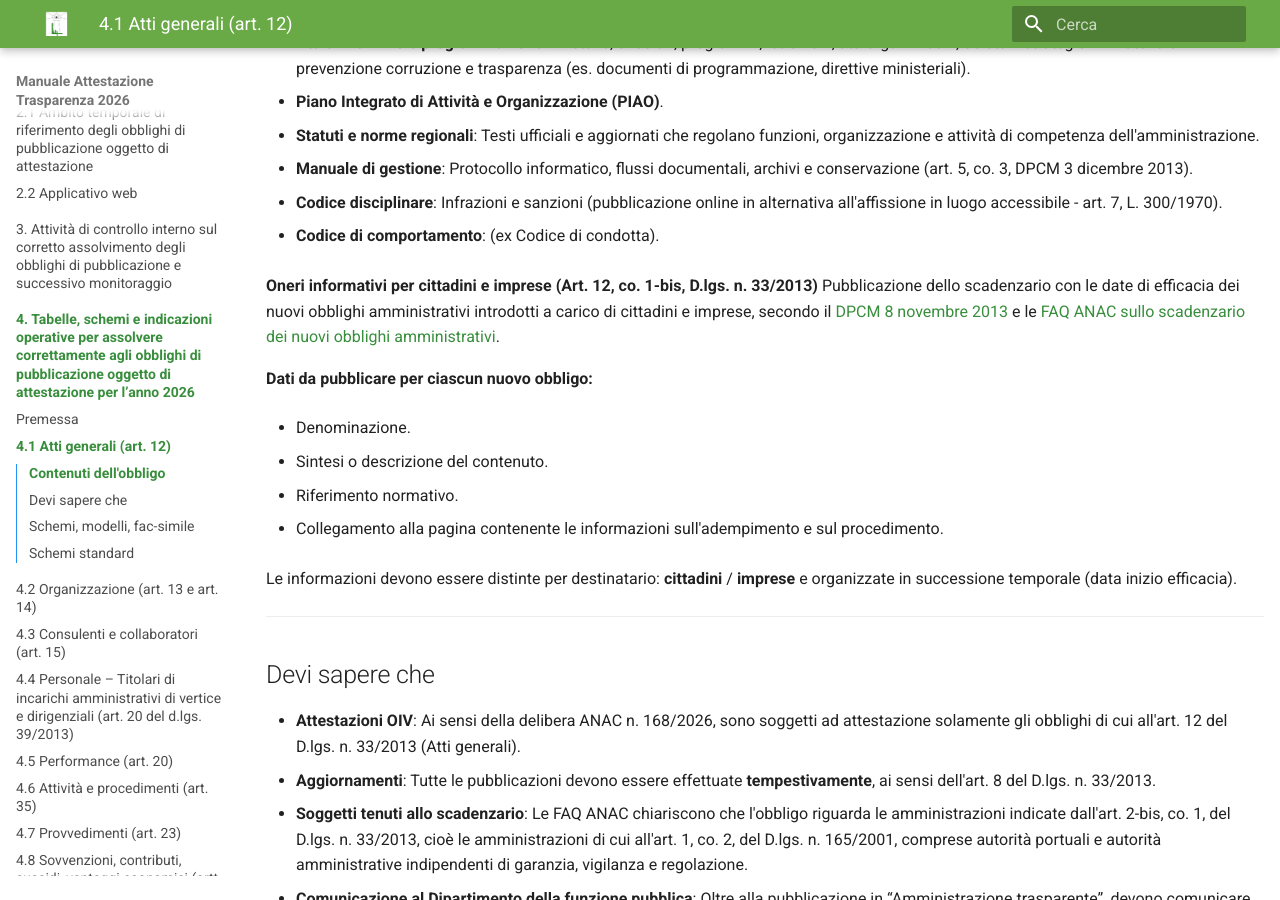
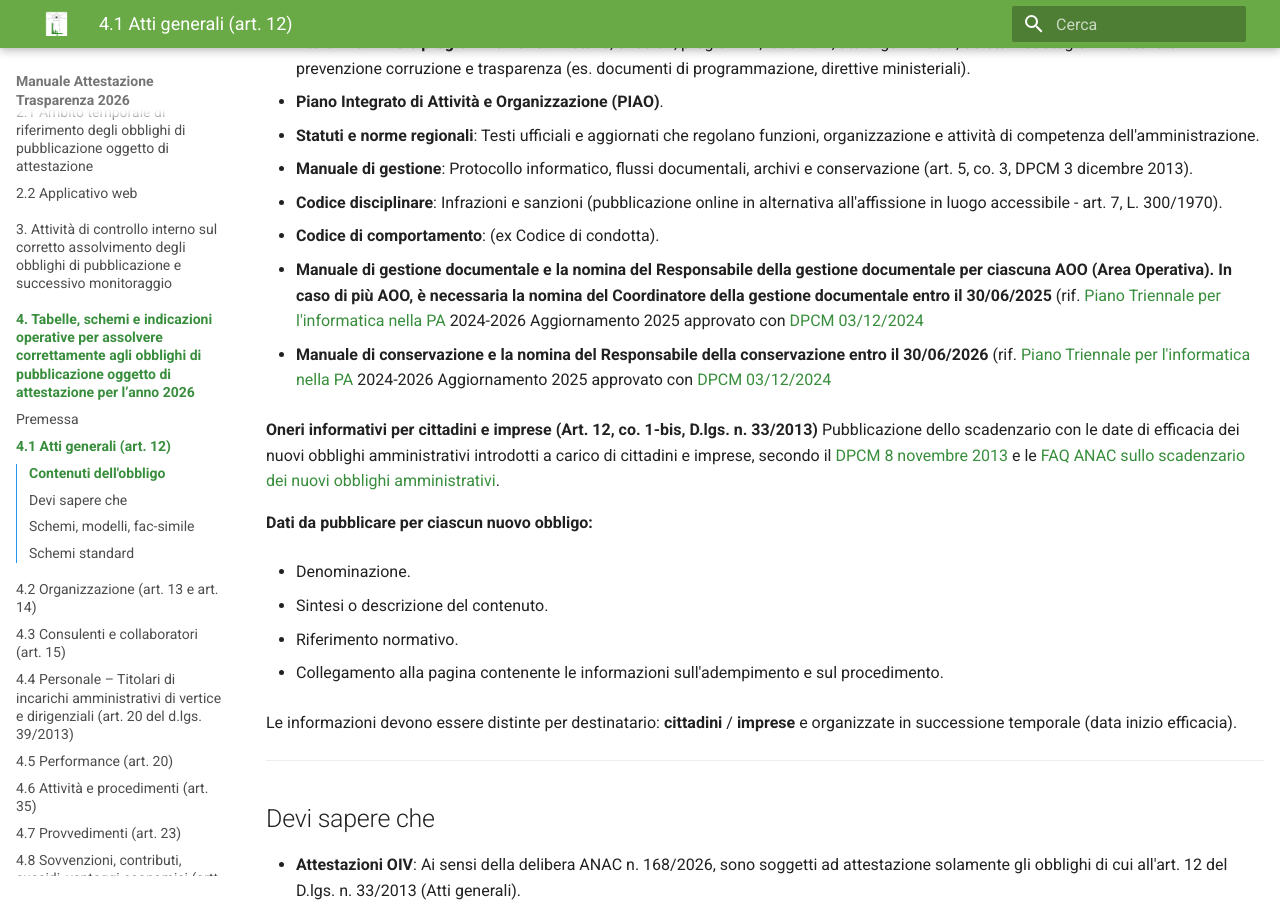
Before and after one commit to Lab4srl/manuale-trasparenza-2026, an MkDocs documentation site: the page built from docs/capitolo-4/4-1-atti-generali.md, in a window 1280 px wide and 900 px high, scrolled down 607 px. Built offline with MkDocs 1.6.1 and Material for MkDocs 9.7.7, drawn with Linux system fonts in a browser that asks for light colours.

Commit message:
Aggiornamento manuale

```diff
--- a/docs/capitolo-4/4-1-atti-generali.md
+++ b/docs/capitolo-4/4-1-atti-generali.md
@@ -25,6 +25,10 @@ L'ente deve pubblicare ogni atto (previsto da norma di legge o adottato nell'ese
 - **Codice disciplinare**: Infrazioni e sanzioni (pubblicazione online in alternativa all'affissione in luogo accessibile - art. 7, L. 300/1970).
 
 - **Codice di comportamento**: (ex Codice di condotta).
+
+- **Manuale di gestione documentale e la nomina del Responsabile della gestione documentale per ciascuna AOO (Area Operativa). In caso di più AOO, è necessaria la nomina del Coordinatore della gestione documentale entro il 30/06/2025** (rif. [Piano Triennale per l'informatica nella PA](https://www.agid.gov.it/it/agenzia/piano-triennale) 2024-2026 Aggiornamento 2025 approvato con [DPCM 03/12/2024](https://www.agid.gov.it/sites/agid/files/2025-01/DPCM_di_approvazione_del_Piano_Triennale_2024-2026_Aggiornamento_2025.pdf)
+
+- **Manuale di conservazione e la nomina del Responsabile della conservazione entro il 30/06/2026** (rif. [Piano Triennale per l'informatica nella PA](https://www.agid.gov.it/it/agenzia/piano-triennale) 2024-2026 Aggiornamento 2025 approvato con [DPCM 03/12/2024](https://www.agid.gov.it/sites/agid/files/2025-01/DPCM_di_approvazione_del_Piano_Triennale_2024-2026_Aggiornamento_2025.pdf)
 
 **Oneri informativi per cittadini e imprese (Art. 12, co. 1-bis, D.lgs. n. 33/2013)**
 Pubblicazione dello scadenzario con le date di efficacia dei nuovi obblighi amministrativi introdotti a carico di cittadini e imprese, secondo il [DPCM 8 novembre 2013](https://www.gazzettaufficiale.it/eli/id/2013/12/20/13A10299/sg){:target="_blank"} e le [FAQ ANAC sullo scadenzario dei nuovi obblighi amministrativi](https://www.anticorruzione.it/-/obblighi.amministrativi.art.12.co.1-bis){:target="_blank"}.
```
